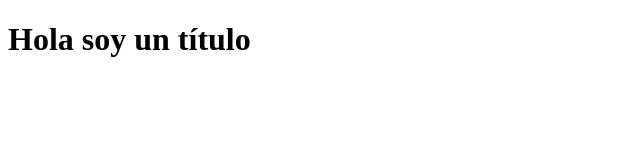
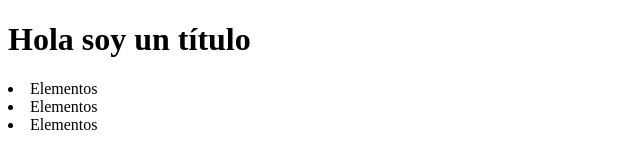
Before and after one commit to IvanaaCastillo/aprendiendo-github-otra-vez, a plain HTML site: page index.html in a window 1280 px wide. Shown: the whole page, without its empty margins (0-640 px from the left). Drawn offline with Linux system fonts and the light colour scheme.

Commit message:
nueva actualización

```diff
--- /dev/null
+++ b/assets/js/script.js
@@ -0,0 +1 @@
+console.log("Hola no estoy conectado");
--- a/index.html
+++ b/index.html
@@ -4,8 +4,18 @@
     <meta charset="UTF-8">
     <meta name="viewport" content="width=device-width, initial-scale=1.0">
     <title>Document</title>
+    <script defer src="./assets/js/script.js"></script>
 </head>
 <body>
     <h1>Hola soy un título</h1>
+
+<section>
+    <div>
+        <li>Elementos</li>
+        <li>Elementos</li>
+        <li>Elementos</li>
+    </div>
+</section>
+
 </body>
 </html>
```
